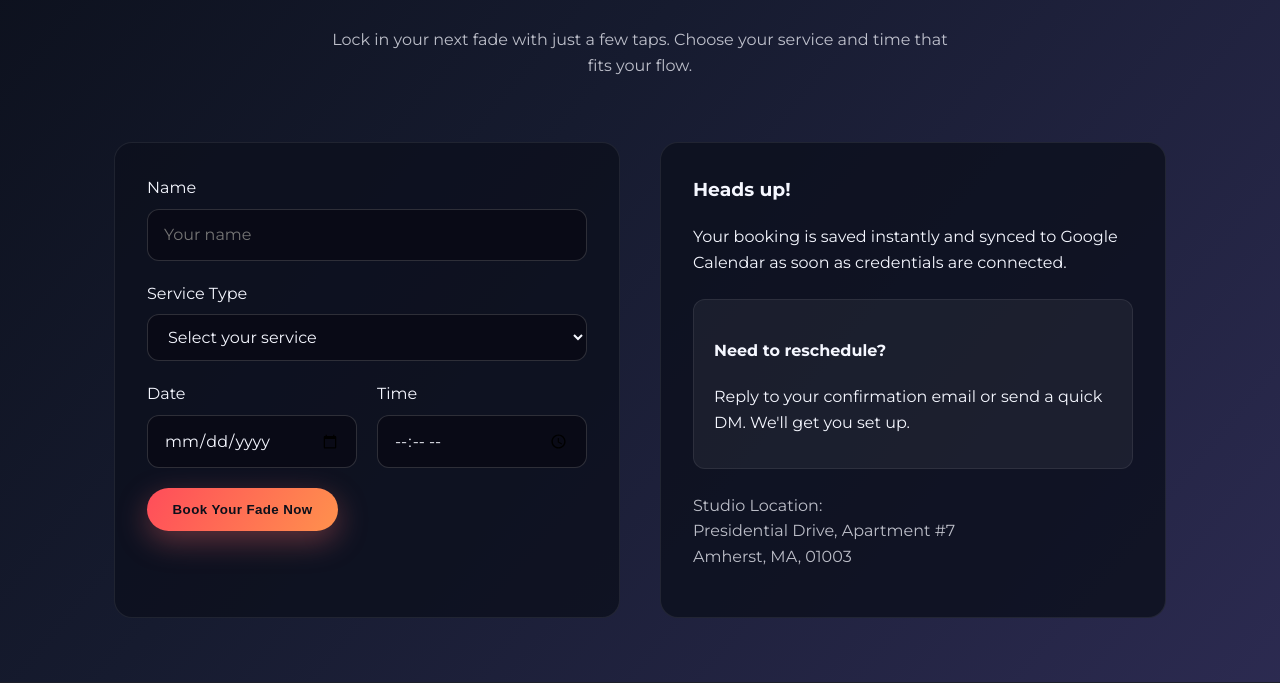
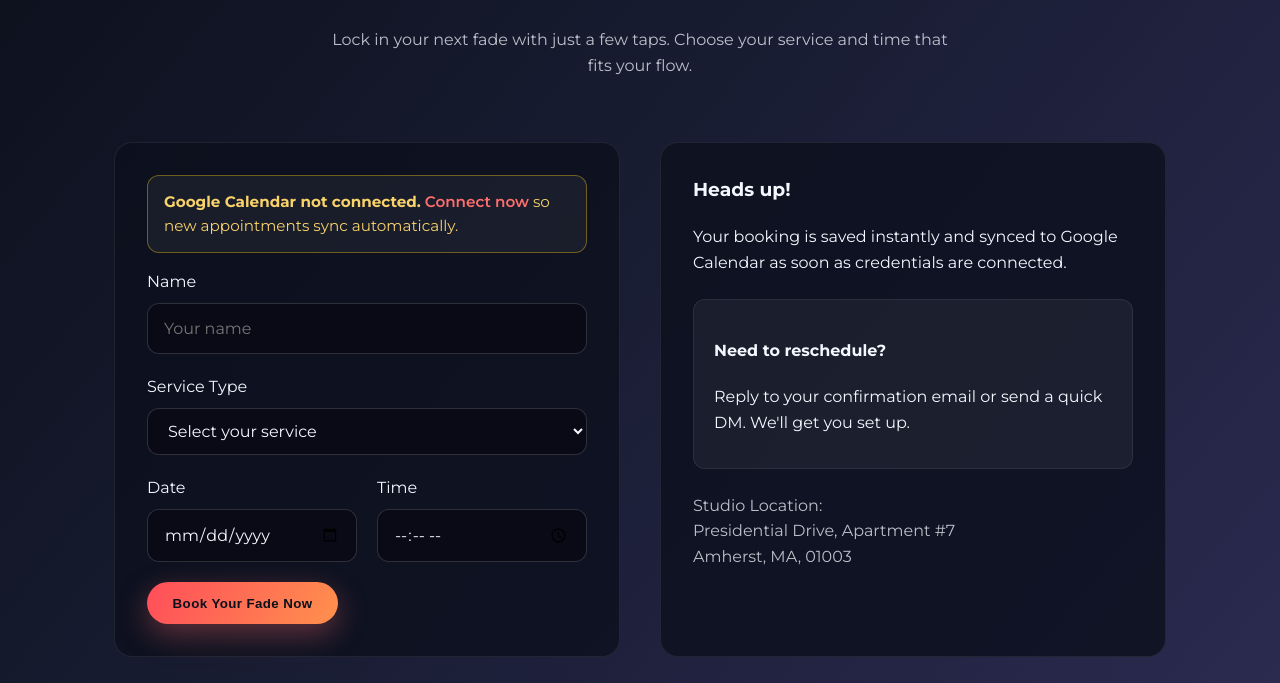
Before and after one commit to Humza-khaliq/Hair, a Flask app: page /book in a window 1280 px wide. Shown: the part 228-911 px from the top of the page. Run offline with Flask 3, Linux system fonts and the light colour scheme.

Commit message:
Implement browser-based Google OAuth flow

```diff
--- a/app.py
+++ b/app.py
@@ -1,7 +1,7 @@
 from __future__ import annotations
 
+import base64
 import logging
-import base64
 import os
 import sqlite3
 from datetime import datetime, timedelta
@@ -9,11 +9,20 @@ from pathlib import Path
 from typing import Optional
 
 import pytz
-from flask import Flask, flash, redirect, render_template, request, url_for
+from flask import (
+    Flask,
+    flash,
+    redirect,
+    render_template,
+    request,
+    session,
+    url_for,
+    jsonify,
+)
 
 try:
     from google.oauth2.credentials import Credentials
-    from google_auth_oauthlib.flow import InstalledAppFlow
+    from google_auth_oauthlib.flow import Flow
     from google.auth.transport.requests import Request
     from googleapiclient.discovery import build
 
@@ -110,6 +119,7 @@ def create_app() -> Flask:
 
     @app.route("/book", methods=["GET", "POST"])
     def book():
+        calendar_connected = token_exists(app)
         if request.method == "POST":
             name = request.form.get("name", "").strip()
             service_type = request.form.get("service_type", "").strip()
@@ -151,7 +161,11 @@ def create_app() -> Flask:
 
             return redirect(url_for("book"))
 
-        return render_template("book.html", service_types=SERVICE_TYPES)
+        return render_template(
+            "book.html",
+            service_types=SERVICE_TYPES,
+            calendar_connected=calendar_connected,
+        )
 
     @app.route("/location")
     def location():
@@ -160,6 +174,86 @@ def create_app() -> Flask:
     @app.route("/contact")
     def contact():
         return render_template("contact.html")
+
+    @app.route("/auth")
+    def start_google_auth():
+        if not GOOGLE_LIBRARIES_AVAILABLE:
+            flash("Google client libraries are not installed on the server.", "error")
+            return redirect(url_for("book"))
+
+        credentials_path = materialize_google_credentials(app)
+        if not credentials_path.exists():
+            flash(
+                "Google credentials file missing. Upload credentials.json to continue.",
+                "error",
+            )
+            return redirect(url_for("book"))
+
+        flow = Flow.from_client_secrets_file(
+            str(credentials_path),
+            scopes=SCOPES,
+            redirect_uri=url_for("google_oauth_callback", _external=True),
+        )
+        authorization_url, state = flow.authorization_url(
+            access_type="offline",
+            include_granted_scopes="true",
+            prompt="consent",
+        )
+        session["google_auth_state"] = state
+        return redirect(authorization_url)
+
+    @app.route("/oauth2callback")
+    def google_oauth_callback():
+        if not GOOGLE_LIBRARIES_AVAILABLE:
+            flash("Google client libraries are not installed on the server.", "error")
+            return redirect(url_for("book"))
+
+        credentials_path = materialize_google_credentials(app)
+        if not credentials_path.exists():
+            flash(
+                "Google credentials file missing. Upload credentials.json to continue.",
+                "error",
+            )
+            return redirect(url_for("book"))
+
+        expected_state = session.pop("google_auth_state", None)
+        incoming_state = request.args.get("state")
+        if expected_state and incoming_state != expected_state:
+            flash("State mismatch during Google OAuth. Please try again.", "error")
+            return redirect(url_for("book"))
+
+        flow = Flow.from_client_secrets_file(
+            str(credentials_path),
+            scopes=SCOPES,
+            redirect_uri=url_for("google_oauth_callback", _external=True),
+        )
+
+        try:
+            flow.fetch_token(authorization_response=request.url)
+            creds = flow.credentials
+            persist_google_token(app, creds)
+            flash("Google Calendar connected!", "success")
+        except Exception as exc:  # pragma: no cover - runtime protection
+            app.logger.exception("OAuth callback failed: %s", exc)
+            flash("Failed to complete Google authorization. Please try again.", "error")
+
+        return redirect(url_for("book"))
+
+    @app.route("/debug-auth")
+    def debug_auth():  # pragma: no cover - diagnostics
+        token_path = Path(app.config["GOOGLE_TOKEN_FILE"])
+        info = {
+            "token_path": str(token_path),
+            "token_exists": token_path.exists(),
+        }
+        if token_path.exists() and GOOGLE_LIBRARIES_AVAILABLE:
+            try:
+                creds = Credentials.from_authorized_user_file(str(token_path), SCOPES)
+                info["token_valid"] = bool(creds and creds.valid)
+                info["has_refresh_token"] = bool(getattr(creds, "refresh_token", None))
+            except Exception as exc:  # pragma: no cover
+                info["error"] = str(exc)
+        return jsonify(info)
 
     return app
 
@@ -241,6 +335,18 @@ def materialize_google_credentials(app: Flask) -> Path:
     return credentials_path
 
 
+def persist_google_token(app: Flask, creds: Credentials) -> Path:
+    token_path = Path(app.config["GOOGLE_TOKEN_FILE"])
+    token_path.parent.mkdir(parents=True, exist_ok=True)
+    token_path.write_text(creds.to_json())
+    app.logger.info("Stored Google OAuth token at %s", token_path)
+    return token_path
+
+
+def token_exists(app: Flask) -> bool:
+    return Path(app.config["GOOGLE_TOKEN_FILE"]).exists()
+
+
 def create_calendar_event(app: Flask, booking_id: int) -> Optional[str]:
     """Push a booking to Google Calendar if credentials are configured."""
     booking = fetch_booking(app, booking_id)
@@ -294,6 +400,9 @@ def create_calendar_event(app: Flask, booking_id: int) -> Optional[str]:
         update_google_event_id(app, booking_id, created_event.get("id"))
         app.logger.info("Created Google Calendar event %s for booking %s", created_event.get("id"), booking_id)
         return created_event.get("id")
+    except FileNotFoundError:
+        app.logger.warning("Google OAuth token missing; skipping calendar sync.")
+        return None
     except Exception as exc:  # pragma: no cover - runtime protection
         app.logger.exception("Failed to create Google Calendar event: %s", exc)
         return None
@@ -301,22 +410,22 @@ def create_calendar_event(app: Flask, booking_id: int) -> Optional[str]:
 
 def load_google_credentials(app: Flask, credentials_path: Path) -> Credentials:
     token_path = Path(app.config["GOOGLE_TOKEN_FILE"])
-    creds: Optional[Credentials] = None
+    if not token_path.exists():
+        raise FileNotFoundError(
+            f"Google token file not found at {token_path}. Run the /auth flow first."
+        )
 
-    if token_path.exists():
-        creds = Credentials.from_authorized_user_file(str(token_path), SCOPES)
+    creds = Credentials.from_authorized_user_file(str(token_path), SCOPES)
 
-    if not creds or not creds.valid:
-        if creds and creds.expired and creds.refresh_token:
-            creds.refresh(Request())
-        else:
-            flow = InstalledAppFlow.from_client_secrets_file(str(credentials_path), SCOPES)
-            creds = flow.run_local_server(port=0, prompt="consent")
-        token_path.parent.mkdir(parents=True, exist_ok=True)
-        token_path.write_text(creds.to_json())
-        app.logger.info("Stored refreshed Google OAuth token at %s", token_path)
+    if creds.valid:
+        return creds
 
-    return creds
+    if creds.expired and creds.refresh_token:
+        creds.refresh(Request())
+        persist_google_token(app, creds)
+        return creds
+
+    raise RuntimeError("Google credentials invalid and no refresh token available.")
 
 
 def update_google_event_id(app: Flask, booking_id: int, event_id: Optional[str]) -> None:
--- a/static/css/style.css
+++ b/static/css/style.css
@@ -396,6 +396,25 @@ main {
     margin-bottom: 1.25rem;
 }
 
+.notice {
+    padding: 0.85rem 1rem;
+    border-radius: 12px;
+    margin-bottom: 1rem;
+    border: 1px solid rgba(255, 255, 255, 0.15);
+    background: rgba(255, 255, 255, 0.05);
+    font-size: 0.95rem;
+}
+
+.notice a {
+    color: var(--accent);
+    font-weight: 600;
+}
+
+.notice.warning {
+    border-color: rgba(241, 196, 15, 0.4);
+    color: #f9d26a;
+}
+
 .form-row {
     display: grid;
     grid-template-columns: repeat(auto-fit, minmax(160px, 1fr));
--- a/templates/book.html
+++ b/templates/book.html
@@ -8,6 +8,12 @@
 
 <section class="booking-section">
     <form class="booking-form" method="post" action="{{ url_for('book') }}">
+        {% if not calendar_connected %}
+            <div class="notice warning">
+                <strong>Google Calendar not connected.</strong>
+                <a href="{{ url_for('start_google_auth') }}">Connect now</a> so new appointments sync automatically.
+            </div>
+        {% endif %}
         <div class="form-group">
             <label for="name">Name</label>
             <input type="text" id="name" name="name" placeholder="Your name" required>
```
Also changed, not shown: README.md.
